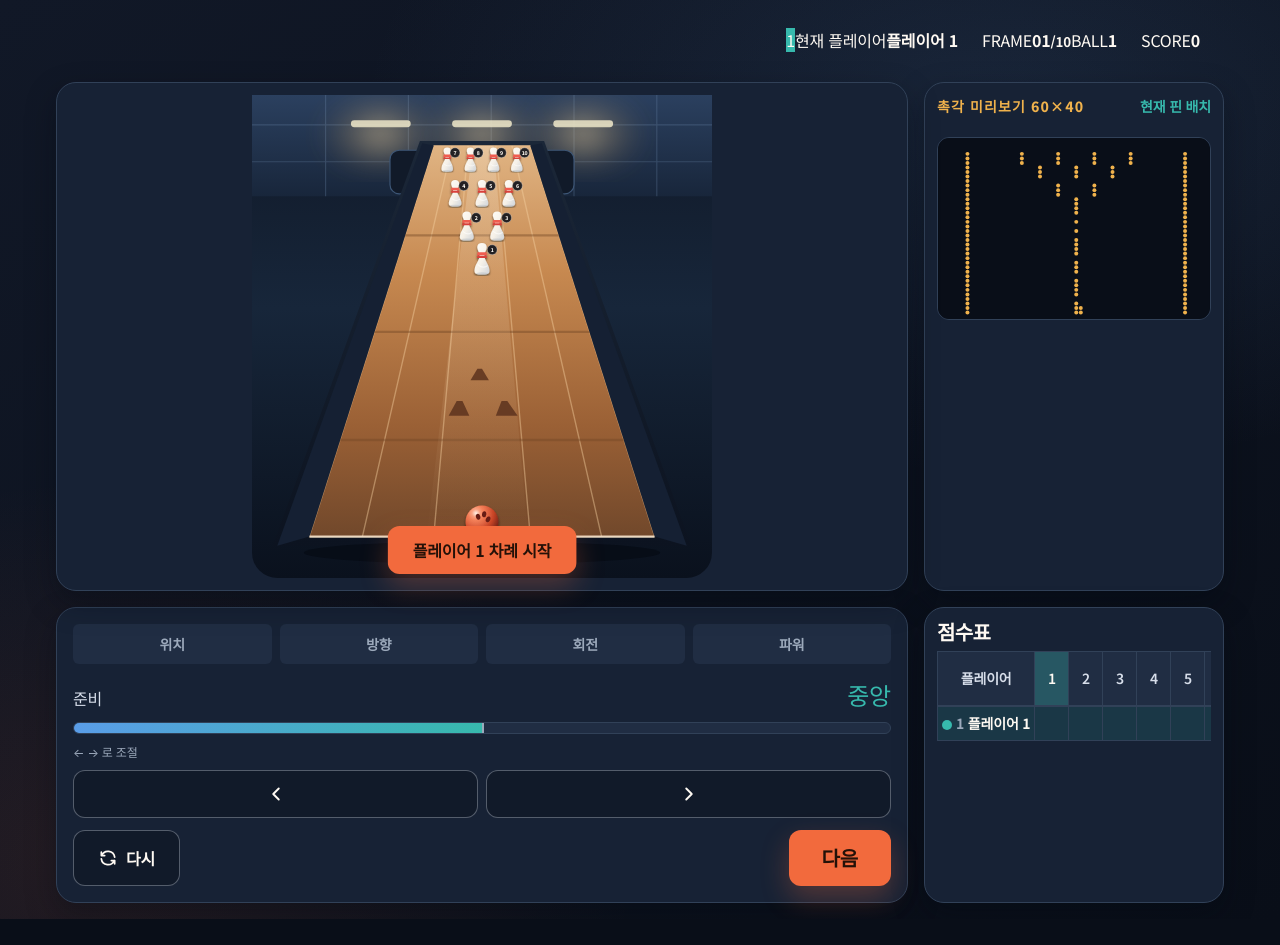
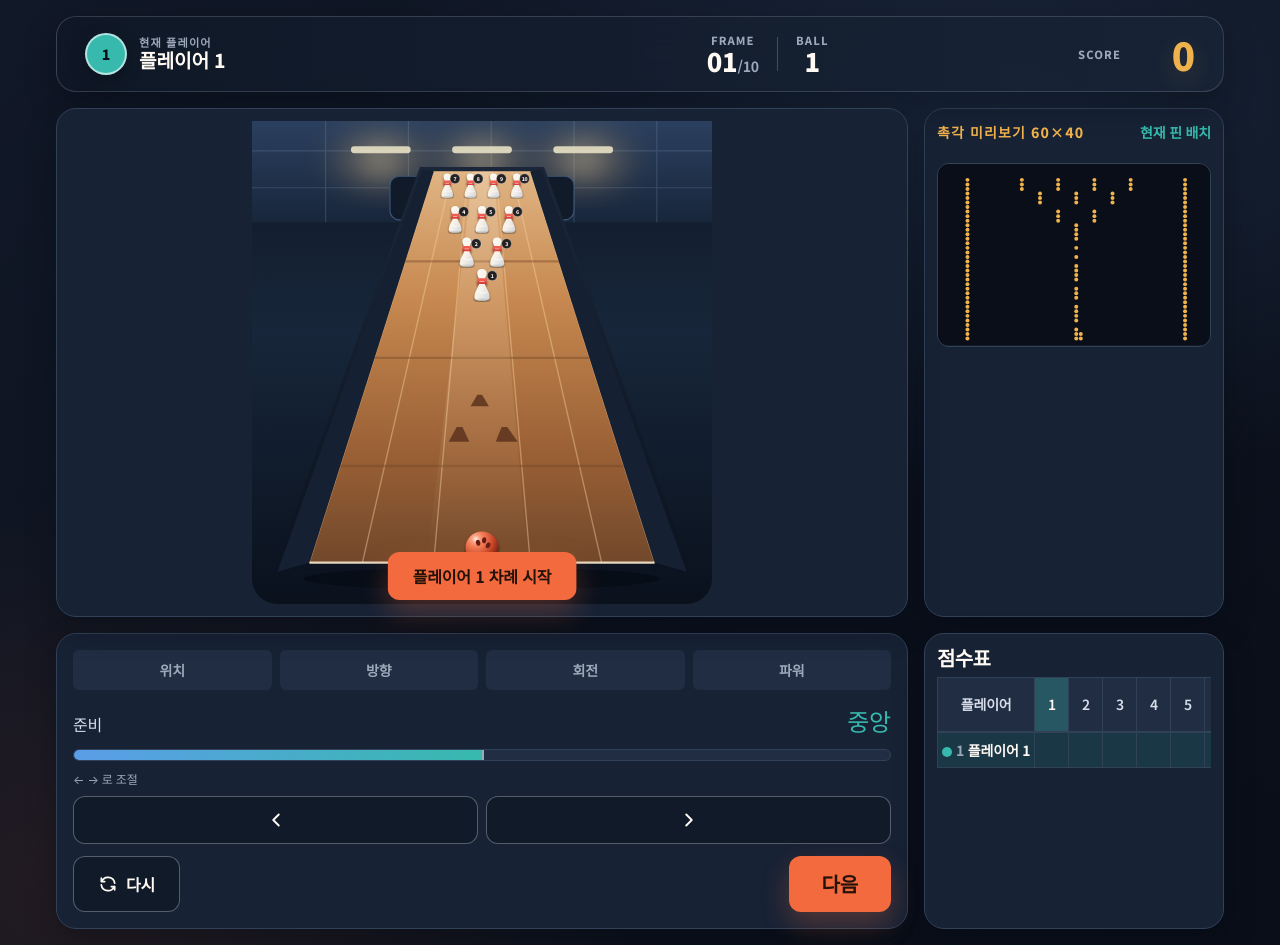
Before and after one commit to byeol-coder/tactile-bowling, a React (Vite) app: page / in a window 1280 px wide. Both pictures are taken after a click on the button "게임 시작". Shown: the top 945 px of the page. Before the commit the page ends 919 px from the top, so only its background shows below. Built offline with nearby package versions, Linux system fonts and the light colour scheme.

Commit message:
style(ui): turn HUD into a compact game status bar

```diff
--- a/src/components/hud/hud.css
+++ b/src/components/hud/hud.css
@@ -1,15 +1,105 @@
 .hud {
-  display: flex; flex-wrap: wrap; align-items: center; gap: var(--space-5);
-  padding: var(--space-3) var(--space-5);
+  min-height: 76px;
+  display: grid;
+  grid-template-columns: minmax(0, 1fr) auto minmax(120px, .55fr);
+  align-items: center;
+  gap: clamp(16px, 3vw, 40px);
+  padding: 12px clamp(16px, 2.5vw, 28px);
+  color: var(--text-hi);
+  background: linear-gradient(90deg, rgba(16, 24, 39, .96), rgba(24, 36, 54, .91));
+  border: 1px solid rgba(215, 222, 234, .18);
+  border-radius: var(--radius-3);
+  box-shadow: var(--shadow-2);
+  backdrop-filter: blur(16px);
 }
-.hud__block { display: flex; flex-direction: column; gap: 2px; }
-.hud__player { margin-left: auto; }
-.hud__value { font-family: var(--font-display); font-size: var(--fs-5); display: flex; align-items: center; gap: var(--space-2); }
-.hud__value--big { font-size: var(--fs-6); color: var(--accent-amber); }
-.hud__sub { font-size: var(--fs-3); color: var(--text-low); }
-.hud__pnum { color: var(--text-low); font-family: var(--font-mono); font-size: var(--fs-3); }
-.hud__score { text-align: right; }
-@media (max-width: 560px) {
-  .hud { gap: var(--space-3); padding: var(--space-3); }
-  .hud__player { margin-left: 0; }
+
+.hud__player,
+.hud__progress,
+.hud__metric,
+.hud__score {
+  display: flex;
+  align-items: center;
 }
+
+.hud__player { min-width: 0; gap: 12px; }
+.hud__avatar {
+  width: 42px;
+  height: 42px;
+  flex: 0 0 auto;
+  display: grid;
+  place-items: center;
+  color: #07111b;
+  border: 2px solid rgba(255,255,255,.62);
+  border-radius: 50%;
+  box-shadow: 0 6px 18px rgba(0,0,0,.28);
+  font-size: var(--fs-2);
+  font-weight: 900;
+}
+.hud__player-copy { min-width: 0; display: flex; flex-direction: column; gap: 1px; }
+.hud__player-copy strong {
+  overflow: hidden;
+  color: var(--text-hi);
+  font-size: clamp(1rem, 1.5vw, 1.22rem);
+  font-weight: 800;
+  line-height: 1.2;
+  text-overflow: ellipsis;
+  white-space: nowrap;
+}
+
+.hud__label {
+  color: var(--text-low);
+  font-size: .7rem;
+  font-weight: 800;
+  letter-spacing: .1em;
+  line-height: 1.1;
+  text-transform: uppercase;
+}
+
+.hud__progress {
+  justify-content: center;
+  gap: 18px;
+  padding: 0 16px;
+}
+.hud__metric { flex-direction: column; gap: 2px; }
+.hud__metric strong {
+  color: var(--text-hi);
+  font-size: clamp(1.35rem, 2vw, 1.8rem);
+  font-weight: 900;
+  line-height: 1;
+  font-variant-numeric: tabular-nums;
+}
+.hud__metric small { color: var(--text-low); font-size: .55em; font-weight: 700; }
+.hud__divider { width: 1px; height: 34px; background: rgba(215,222,234,.24); }
+
+.hud__score {
+  justify-content: flex-end;
+  gap: 12px;
+  text-align: right;
+}
+.hud__score strong {
+  min-width: 62px;
+  color: var(--accent-amber);
+  font-size: clamp(2rem, 3vw, 2.65rem);
+  font-weight: 900;
+  line-height: 1;
+  font-variant-numeric: tabular-nums;
+  text-shadow: 0 8px 24px rgba(240,178,76,.18);
+}
+
+@media (max-width: 680px) {
+  .hud {
+    grid-template-columns: minmax(0, 1fr) auto;
+    gap: 12px;
+    min-height: 68px;
+    padding: 10px 12px;
+  }
+  .hud__progress { grid-column: 1 / -1; grid-row: 2; justify-content: flex-start; padding: 8px 0 0; border-top: 1px solid rgba(215,222,234,.14); }
+  .hud__avatar { width: 38px; height: 38px; }
+  .hud__score { gap: 8px; }
+  .hud__score strong { min-width: 48px; font-size: 2rem; }
+}
+
+@media (max-height: 620px) and (min-width: 700px) {
+  .hud { min-height: 62px; padding-block: 8px; }
+  .hud__avatar { width: 36px; height: 36px; }
+}
```
